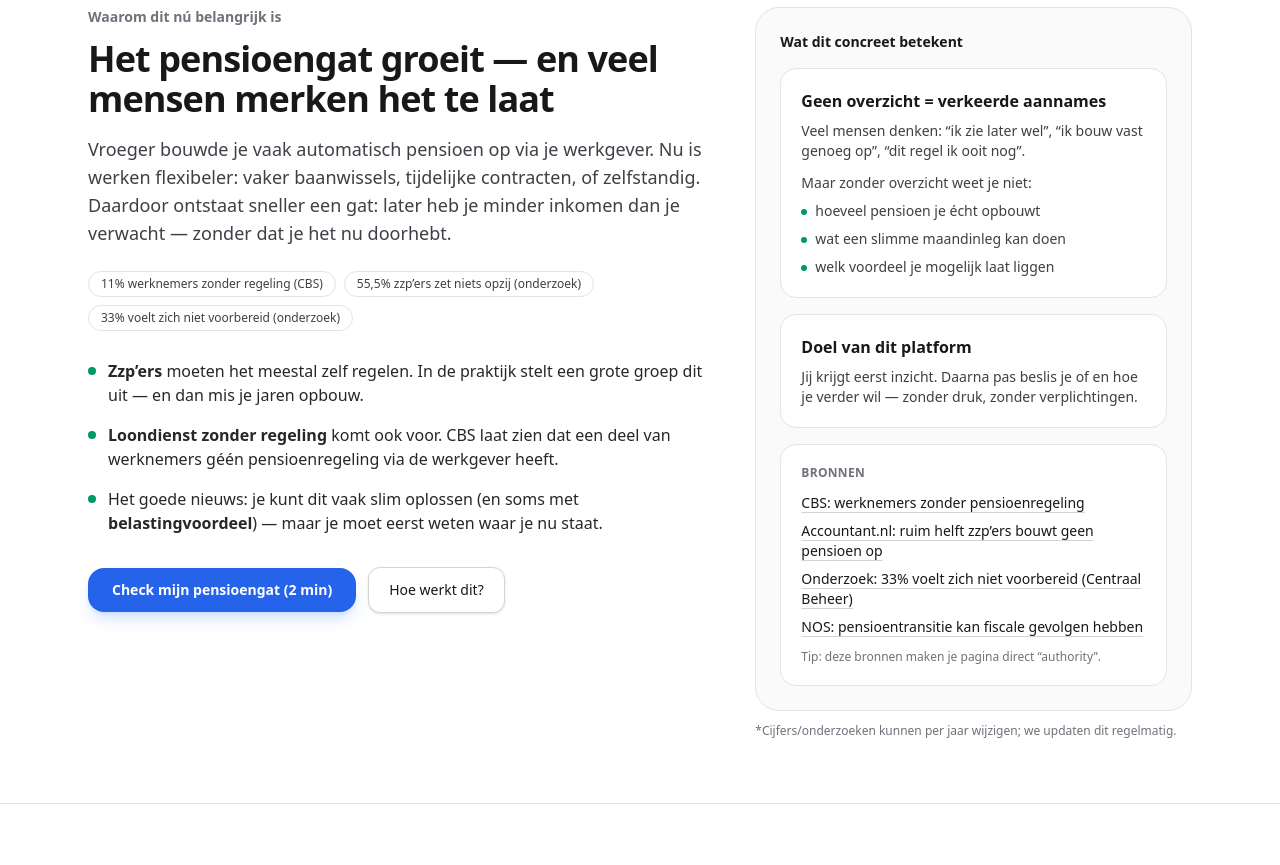
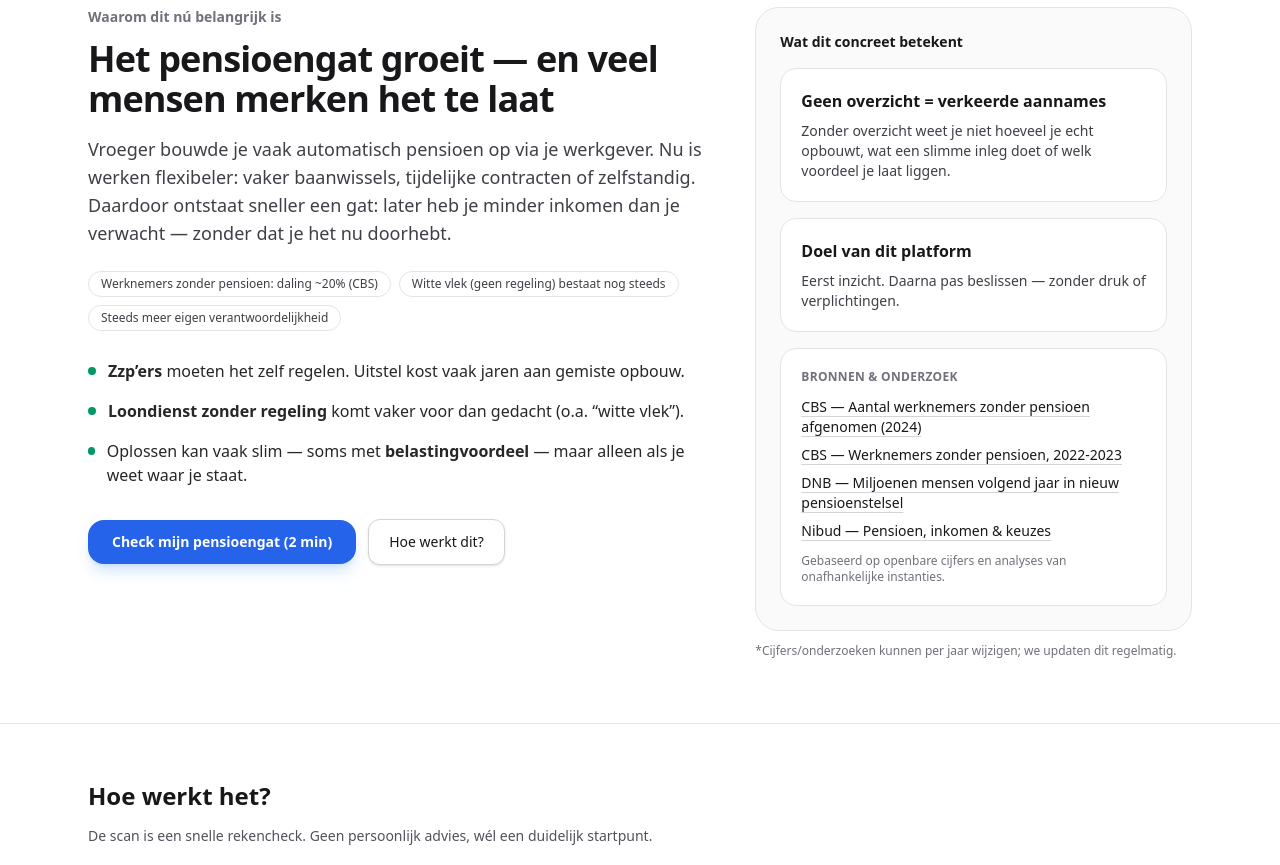
Before and after one commit to sharafatarsham-tech/slim-vermogen, a Next.js app: page / in a window 1280 px wide. Shown: the part 1000-1865 px from the top of the page. Built offline with nearby package versions, Linux system fonts and the light colour scheme.

Commit message:
Fix ProblemSection sources + JSX

```diff
--- a/app/components/ProblemSection.tsx
+++ b/app/components/ProblemSection.tsx
@@ -6,7 +6,7 @@ export default function ProblemSection() {
     <section id="probleem" className="border-t border-zinc-200 bg-white py-16">
       <div className="mx-auto max-w-6xl px-6">
         <div className="grid gap-10 lg:grid-cols-12 lg:items-start">
-          {/* LEFT: authority copy */}
+          {/* LEFT */}
           <div className="lg:col-span-7">
             <p className="text-sm font-semibold text-zinc-500">
               Waarom dit nú belangrijk is
@@ -18,7 +18,7 @@ export default function ProblemSection() {
 
             <p className="mt-4 text-lg leading-7 text-zinc-700">
               Vroeger bouwde je vaak automatisch pensioen op via je werkgever.
-              Nu is werken flexibeler: vaker baanwissels, tijdelijke contracten,
+              Nu is werken flexibeler: vaker baanwissels, tijdelijke contracten
               of zelfstandig. Daardoor ontstaat sneller een gat: later heb je
               minder inkomen dan je verwacht — zonder dat je het nu doorhebt.
             </p>
@@ -26,45 +26,43 @@ export default function ProblemSection() {
             {/* Proof chips */}
             <div className="mt-6 flex flex-wrap gap-2">
               <span className="rounded-full border border-zinc-200 bg-white px-3 py-1 text-xs text-zinc-700">
-                11% werknemers zonder regeling (CBS)
+                Werknemers zonder pensioen: daling ~20% (CBS)
               </span>
               <span className="rounded-full border border-zinc-200 bg-white px-3 py-1 text-xs text-zinc-700">
-                55,5% zzp’ers zet niets opzij (onderzoek)
+                Witte vlek (geen regeling) bestaat nog steeds
               </span>
               <span className="rounded-full border border-zinc-200 bg-white px-3 py-1 text-xs text-zinc-700">
-                33% voelt zich niet voorbereid (onderzoek)
+                Steeds meer eigen verantwoordelijkheid
               </span>
             </div>
 
             {/* Bullets */}
             <ul className="mt-7 space-y-4 text-zinc-800">
               <li className="flex gap-3">
-                <span className="mt-2 h-2 w-2 flex-none rounded-full bg-emerald-600" />
+                <span className="mt-2 h-2 w-2 rounded-full bg-emerald-600" />
                 <span>
-                  <strong>Zzp’ers</strong> moeten het meestal zelf regelen. In de
-                  praktijk stelt een grote groep dit uit — en dan mis je jaren
-                  opbouw.
+                  <strong>Zzp’ers</strong> moeten het zelf regelen. Uitstel kost
+                  vaak jaren aan gemiste opbouw.
                 </span>
               </li>
               <li className="flex gap-3">
-                <span className="mt-2 h-2 w-2 flex-none rounded-full bg-emerald-600" />
+                <span className="mt-2 h-2 w-2 rounded-full bg-emerald-600" />
                 <span>
-                  <strong>Loondienst zonder regeling</strong> komt ook voor.
-                  CBS laat zien dat een deel van werknemers géén pensioenregeling
-                  via de werkgever heeft.
+                  <strong>Loondienst zonder regeling</strong> komt vaker voor dan
+                  gedacht (o.a. “witte vlek”).
                 </span>
               </li>
               <li className="flex gap-3">
-                <span className="mt-2 h-2 w-2 flex-none rounded-full bg-emerald-600" />
+                <span className="mt-2 h-2 w-2 rounded-full bg-emerald-600" />
                 <span>
-                  Het goede nieuws: je kunt dit vaak slim oplossen (en soms met{" "}
-                  <strong>belastingvoordeel</strong>) — maar je moet eerst weten
-                  waar je nu staat.
+                  Oplossen kan vaak slim — soms met{" "}
+                  <strong>belastingvoordeel</strong> — maar alleen als je weet
+                  waar je staat.
                 </span>
               </li>
             </ul>
 
-            {/* Mini CTA */}
+            {/* CTA */}
             <div className="mt-8 flex flex-col gap-3 sm:flex-row sm:items-center">
               <Link
                 href="/scan"
@@ -82,7 +80,7 @@ export default function ProblemSection() {
             </div>
           </div>
 
-          {/* RIGHT: cards (UX/authority) */}
+          {/* RIGHT */}
           <div className="lg:col-span-5">
             <div className="rounded-3xl border border-zinc-200 bg-zinc-50 p-6">
               <p className="text-sm font-semibold text-zinc-900">
@@ -95,93 +93,82 @@ export default function ProblemSection() {
                     Geen overzicht = verkeerde aannames
                   </p>
                   <p className="mt-2 text-sm text-zinc-700">
-                    Veel mensen denken: “ik zie later wel”, “ik bouw vast genoeg
-                    op”, “dit regel ik ooit nog”.
+                    Zonder overzicht weet je niet hoeveel je echt opbouwt, wat een
+                    slimme inleg doet of welk voordeel je laat liggen.
                   </p>
-                  <p className="mt-3 text-sm text-zinc-700">
-                    Maar zonder overzicht weet je niet:
-                  </p>
-                  <ul className="mt-2 space-y-2 text-sm text-zinc-700">
-                    <li className="flex gap-2">
-                      <span className="mt-2 h-1.5 w-1.5 rounded-full bg-emerald-600" />
-                      hoeveel pensioen je écht opbouwt
-                    </li>
-                    <li className="flex gap-2">
-                      <span className="mt-2 h-1.5 w-1.5 rounded-full bg-emerald-600" />
-                      wat een slimme maandinleg kan doen
-                    </li>
-                    <li className="flex gap-2">
-                      <span className="mt-2 h-1.5 w-1.5 rounded-full bg-emerald-600" />
-                      welk voordeel je mogelijk laat liggen
-                    </li>
-                  </ul>
                 </div>
 
                 <div className="rounded-2xl border border-zinc-200 bg-white p-5">
-                  <p className="font-semibold text-zinc-900">Doel van dit platform</p>
+                  <p className="font-semibold text-zinc-900">
+                    Doel van dit platform
+                  </p>
                   <p className="mt-2 text-sm text-zinc-700">
-                    Jij krijgt eerst inzicht. Daarna pas beslis je of en hoe je
-                    verder wil — zonder druk, zonder verplichtingen.
+                    Eerst inzicht. Daarna pas beslissen — zonder druk of
+                    verplichtingen.
                   </p>
                 </div>
 
-                {/* Sources */}
+                {/* SOURCES */}
                 <div className="rounded-2xl border border-zinc-200 bg-white p-5">
-                  <p className="text-xs font-semibold tracking-wide text-zinc-500">
-                    BRONNEN
+                  <p className="text-xs font-semibold uppercase tracking-wide text-zinc-500">
+                    Bronnen & onderzoek
                   </p>
+
                   <ul className="mt-3 space-y-2 text-sm">
                     <li>
                       <a
-                        className="text-zinc-900 underline decoration-zinc-300 underline-offset-4 hover:decoration-zinc-600"
                         href="https://www.cbs.nl/nl-nl/nieuws/2024/25/aantal-werknemers-zonder-pensioen-afgenomen-met-bijna-20-procent"
                         target="_blank"
                         rel="noreferrer"
+                        className="text-zinc-900 underline decoration-zinc-300 underline-offset-4 hover:decoration-zinc-600"
                       >
-                        CBS: werknemers zonder pensioenregeling
+                        CBS — Aantal werknemers zonder pensioen afgenomen (2024)
                       </a>
                     </li>
+
                     <li>
                       <a
-                        className="text-zinc-900 underline decoration-zinc-300 underline-offset-4 hover:decoration-zinc-600"
-                        href="https://www.accountant.nl/nieuws/2025/1/ruim-helft-zzpers-bouwt-geen-pensioen-op/"
+                        href="https://www.cbs.nl/nl-nl/maatwerk/2025/48/werknemers-zonder-pensioen-2022-2023"
                         target="_blank"
                         rel="noreferrer"
+                        className="text-zinc-900 underline decoration-zinc-300 underline-offset-4 hover:decoration-zinc-600"
                       >
-                        Accountant.nl: ruim helft zzp’ers bouwt geen pensioen op
+                        CBS —     Werknemers zonder pensioen, 2022-2023
                       </a>
                     </li>
+
                     <li>
                       <a
-                        className="text-zinc-900 underline decoration-zinc-300 underline-offset-4 hover:decoration-zinc-600"
-                        href="https://nieuws.centraalbeheer.nl/miljoenen-werkende-nederlanders-niet-klaar-voor-later--een-derde-voelt-zich-niet-goed-voorbereid-op-pensioen/"
+                        href="https://www.dnb.nl/algemeen-nieuws/podcast-2025/miljoenen-mensen-volgend-jaar-in-nieuw-pensioenstelsel/"
                         target="_blank"
                         rel="noreferrer"
+                        className="text-zinc-900 underline decoration-zinc-300 underline-offset-4 hover:decoration-zinc-600"
                       >
-                        Onderzoek: 33% voelt zich niet voorbereid (Centraal Beheer)
+                        DNB — Miljoenen mensen volgend jaar in nieuw pensioenstelsel
                       </a>
                     </li>
+
                     <li>
                       <a
-                        className="text-zinc-900 underline decoration-zinc-300 underline-offset-4 hover:decoration-zinc-600"
-                        href="https://nos.nl/artikel/2590541-fiscale-strop-dreigt-voor-1-6-miljoen-pensioenverzekerden"
+                        href="https://www.nibud.nl/onderwerpen/pensioen/"
                         target="_blank"
                         rel="noreferrer"
+                        className="text-zinc-900 underline decoration-zinc-300 underline-offset-4 hover:decoration-zinc-600"
                       >
-                        NOS: pensioentransitie kan fiscale gevolgen hebben
+                        Nibud — Pensioen, inkomen & keuzes
                       </a>
                     </li>
                   </ul>
+
                   <p className="mt-3 text-xs text-zinc-500">
-                    Tip: deze bronnen maken je pagina direct “authority”.
+                    Gebaseerd op openbare cijfers en analyses van onafhankelijke instanties.
                   </p>
                 </div>
               </div>
             </div>
 
             <p className="mt-3 text-xs text-zinc-500">
-              *Cijfers/onderzoeken kunnen per jaar wijzigen; we updaten dit
-              regelmatig.
+              *Cijfers/onderzoeken kunnen per jaar wijzigen; we updaten dit regelmatig.
             </p>
           </div>
         </div>
```
